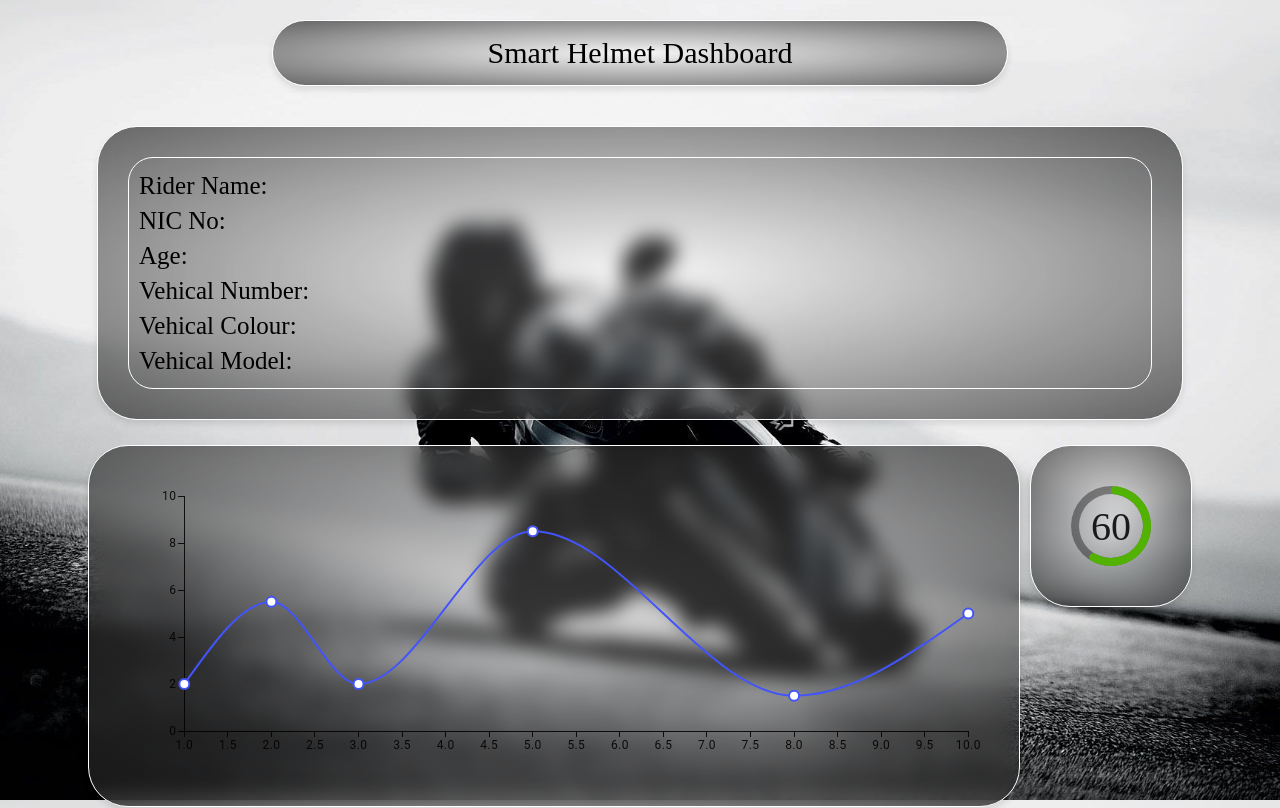
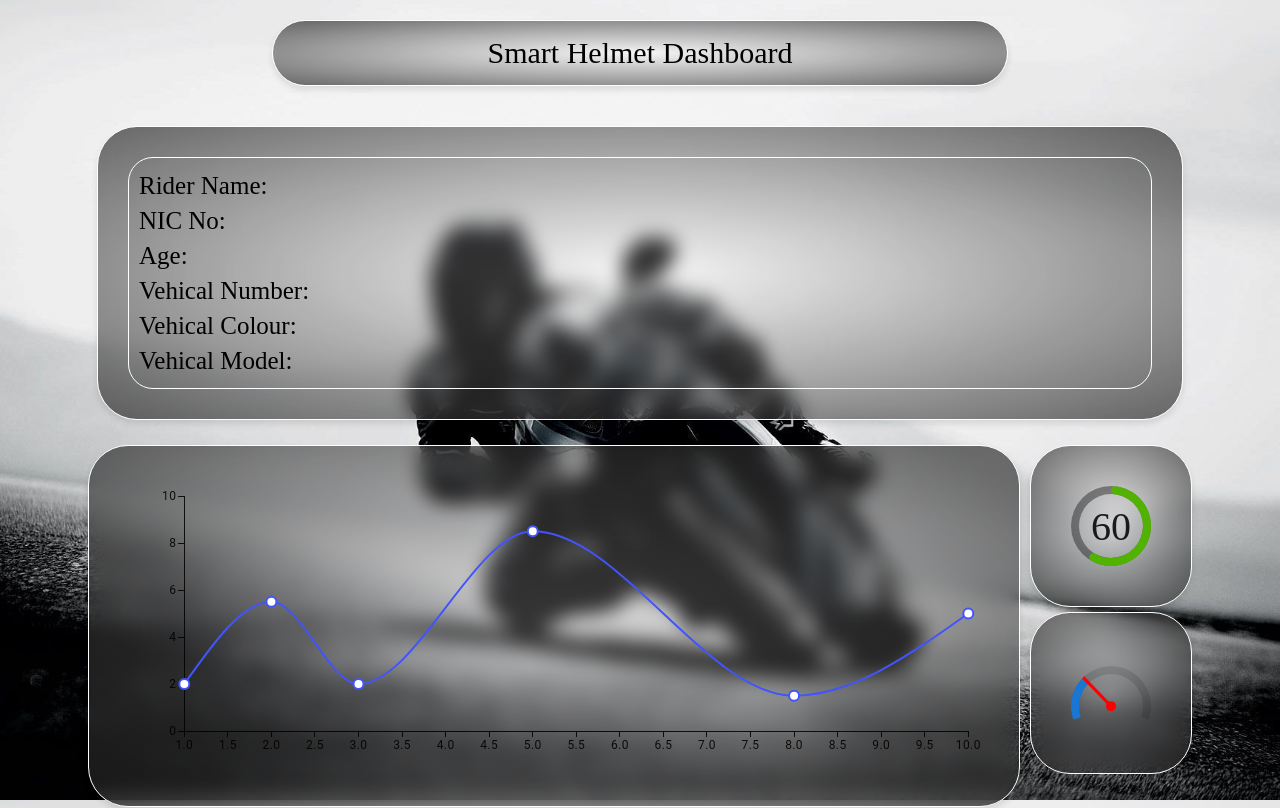
Before and after one commit to uvindusl/HNDSE-IOT-CW-2025, a React (Vite) app in the folder Smart-Helmet-WebSite/: page / in a window 1280 px wide. Shown: the top 808 px of the page. Built offline with nearby package versions, Linux system fonts and the light colour scheme; a web font is replaced by a local one.

Commit message:
adding angle meter

```diff
--- a/Smart-Helmet-WebSite/src/App.jsx
+++ b/Smart-Helmet-WebSite/src/App.jsx
@@ -3,6 +3,7 @@ import HeartBeatLineChart from "./Components/HeartBeatLineChart";
 import NavBar from "./Components/NavBar";
 import RiderDetailsCard from "./Components/RiderDetailsCard";
 import SpeedMeter from "./Components/SpeedMeter";
+import AngleMeter from "./Components/AngleMeter";
 import "./css/App.css";
 
 function App() {
@@ -12,7 +13,10 @@ function App() {
       <RiderDetailsCard />
       <div className="graph-container">
         <HeartBeatLineChart />
-        <SpeedMeter />
+        <div>
+          <SpeedMeter />
+          <AngleMeter />
+        </div>
       </div>
       <AccidentDetailsCard />
     </>
--- /dev/null
+++ b/Smart-Helmet-WebSite/src/Components/AngleMeter.jsx
@@ -0,0 +1,49 @@
+import * as React from "react";
+import {
+  GaugeContainer,
+  GaugeValueArc,
+  GaugeReferenceArc,
+  useGaugeState,
+} from "@mui/x-charts/Gauge";
+
+function GaugePointer() {
+  const { valueAngle, outerRadius, cx, cy } = useGaugeState();
+
+  if (valueAngle === null) {
+    // No value to display
+    return null;
+  }
+
+  const target = {
+    x: cx + outerRadius * Math.sin(valueAngle),
+    y: cy - outerRadius * Math.cos(valueAngle),
+  };
+  return (
+    <g>
+      <circle cx={cx} cy={cy} r={5} fill="red" />
+      <path
+        d={`M ${cx} ${cy} L ${target.x} ${target.y}`}
+        stroke="red"
+        strokeWidth={3}
+      />
+    </g>
+  );
+}
+
+export default function AngleMeter() {
+  return (
+    <div className="angle-meter-container">
+      <GaugeContainer
+        width={100}
+        height={100}
+        startAngle={-110}
+        endAngle={110}
+        value={30}
+      >
+        <GaugeReferenceArc />
+        <GaugeValueArc />
+        <GaugePointer />
+      </GaugeContainer>
+    </div>
+  );
+}
--- a/Smart-Helmet-WebSite/src/css/App.css
+++ b/Smart-Helmet-WebSite/src/css/App.css
@@ -44,6 +44,14 @@
   border: 1px solid white;
   border-radius: 25px;
   padding: 10px;
+}
+
+/*Graph container*/
+.graph-container {
+  display: flex;
+  justify-content: space-evenly;
+  width: 87%;
+  margin: auto;
 }
 
 /* Heart Beat Container*/
@@ -106,10 +114,19 @@
   margin: 5px;
 }
 
-/*Graph container*/
-.graph-container {
-  display: flex;
-  justify-content: space-evenly;
-  width: 87%;
-  margin: auto;
+.angle-meter-container {
+  border-radius: 40px;
+  background-color: rgba(255, 254, 254, 0.212);
+  border-radius: 10px solid #ffffff;
+  backdrop-filter: blur(10px);
+  padding: 30px;
+  box-shadow: 0 4px 6px rgba(0, 0, 0, 0.1);
+  margin: 20px auto;
+  width: fit-content;
+  height: fit-content;
+  font-size: 25px;
+  border: 1px solid rgb(255, 255, 255);
+  background-image: radial-gradient(transparent, rgba(0, 0, 0, 0.575));
+  line-height: 35px;
+  margin: 5px;
 }
```
